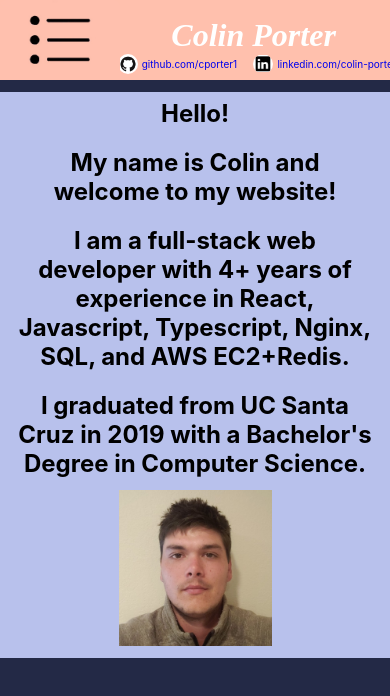
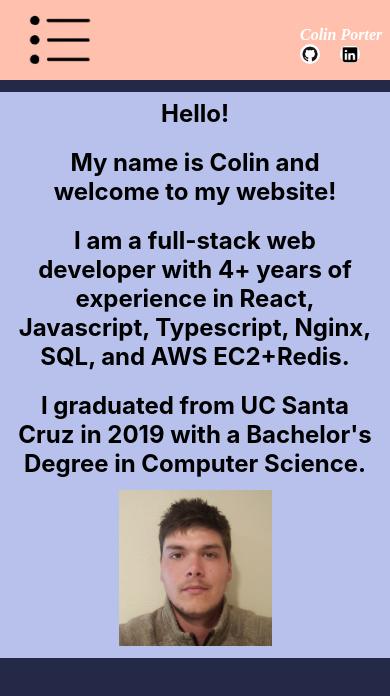
Before and after one commit to cporter1/web-resume, a React (Create React App) app: page / in a window 390 px wide. Shown: the top 696 px of the page. Built offline with nearby package versions, Linux system fonts and the light colour scheme.

Commit message:
resume update

```diff
--- a/src/components/Nav-bar.js
+++ b/src/components/Nav-bar.js
@@ -2,12 +2,13 @@ import Link from "./Link"
 
 export default function NavBar() {
 
-    function adaptTextSize() {
-        if (window.innerWidth < 600) {
-            return 'mobile-socials-label'
+    function hide() {
+        if (window.innerWidth < 450)
+            return 'hide-';
+        else
+            return '';
     }
-        else return 'socials-label'
-    }
+
     function adaptMobile() {
         if (window.innerWidth < 600) {
             return 'mobile-'
@@ -15,30 +16,41 @@ export default function NavBar() {
         else return ''
     }
 
-    if (window.innerWidth > 1150) {
     return (
         <header>
             <ul className="navbar-container">
+                { (window.innerWidth > 1150) ?
                     <div className="link-container">
                         <Link href='/'              className='navbar-link-item'>Home        </Link>
                         <Link href='/resume'        className='navbar-link-item'>Resume      </Link>
                         <Link href='/contactinfo'   className='navbar-link-item'>Contact Info</Link>
                     </div>
+                    :
+                    <div className="dropdown-container">
+                        <div className="dropdown-icon"/>
+                        <div className="navbar-dropdown">
+                            <Link href='/'              className='navbar-drop-item'>Home        </Link>
+                            <Link href='/resume'        className='navbar-drop-item'>Resume      </Link>
+                            <Link href='/contactinfo'   className='navbar-drop-item'>Contact Info</Link>
+                        </div>
+                    </div>
+                }
+
                 <div className="personals-container">
                     <div className="title-container">
-                            <div className="title-text">Colin Porter</div>
+                        <div className={adaptMobile()+ "title-text"}>Colin Porter</div>
                     </div>
                     <div className="socials-container">
                         <a className="socials-wrapper" href='https://github.com/cporter1' target='_blank' rel="noreferrer">
-                                <div className="github-icon"/>
-                                <div className="socials-label" style={{display:'flex'}}>
+                            <div className={adaptMobile() + "github-icon"}/>
+                            <div className={hide() + adaptMobile() + "socials-label"} style={{display:'flex'}}>
                                 github.com/cporter1
                             </div>
                         </a>
                         <a className="socials-wrapper" href='https://linkedin.com/in/colin-porter-44a025174'
                             target='_blank' rel="noreferrer">
-                                <div className="linkedin-icon"/>
-                                <div className="socials-label" style={{display:'flex'}}>
+                            <div className={adaptMobile() + "linkedin-icon"}/>
+                            <div className={hide() + adaptMobile() + "socials-label"} style={{display:'flex'}}>
                                 linkedin.com/colin-porter
                             </div>
                         </a>
@@ -47,43 +59,5 @@ export default function NavBar() {
             </ul>
         </header>
     )
+
 }
-    else {
-        return (
-            <header>
-                <ul className="navbar-container">
-                    <div className="dropdown-container">
-                        <div className="dropdown-icon"/>
-                        <div className="navbar-dropdown">
-                            <Link href='/'              className='navbar-drop-item'>Home        </Link>
-                            <Link href='/resume'        className='navbar-drop-item'>Resume      </Link>
-                            <Link href='/contactinfo'   className='navbar-drop-item'>Contact Info</Link>
-                        </div>
-                    </div>
-
-                    <div className="personals-container">
-                        <div className="title-container">
-                            <div className="title-text">Colin Porter</div>
-                        </div>
-                        <div className="socials-container">
-                            <a className="socials-wrapper" href='https://github.com/cporter1' target='_blank'
-                                rel="noreferrer">
-                                <div className={adaptMobile() + "github-icon"}/>
-                                <div className={adaptTextSize()} style={{display:'flex'}}>
-                                    github.com/cporter1
-                                </div>
-                            </a>
-                            <a className="socials-wrapper" href='https://linkedin.com/in/colin-porter-44a025174'
-                                target='_blank' rel="noreferrer">
-                                <div className={adaptMobile() + "linkedin-icon"}/>
-                                <div className={adaptTextSize()} style={{display:'flex'}}>
-                                    linkedin.com/colin-porter
-                                </div>
-                            </a>
-                        </div>
-                    </div>
-                </ul>
-            </header>
-        )
-    }
-}
--- a/src/styles/Mobile.css
+++ b/src/styles/Mobile.css
@@ -81,14 +81,18 @@
     white-space: nowrap;
 }
 
+.hide-mobile-socials-label {
+    display: none !important;
+}
+
 .mobile-title-text {
-    font-family: serif;
-    white-space: nowrap;
-    padding: 50px 30px 50px 30px ;
-    font-size: xx-large;
-    font-style: italic;
-    font-weight: bold;
-    color: white;
+  text-align: center;
+  font-family: serif;
+  white-space: nowrap;
+  font-style: italic;
+  font-weight: bold;
+  font-family: 'Lucida Handwriting';
+  color: white;
   }
 
 /*             Body           */
```
Also changed, not shown: 2 other files (tests, documents, lock files or other folders). Lines whose indentation alone changed are shown as unchanged.
